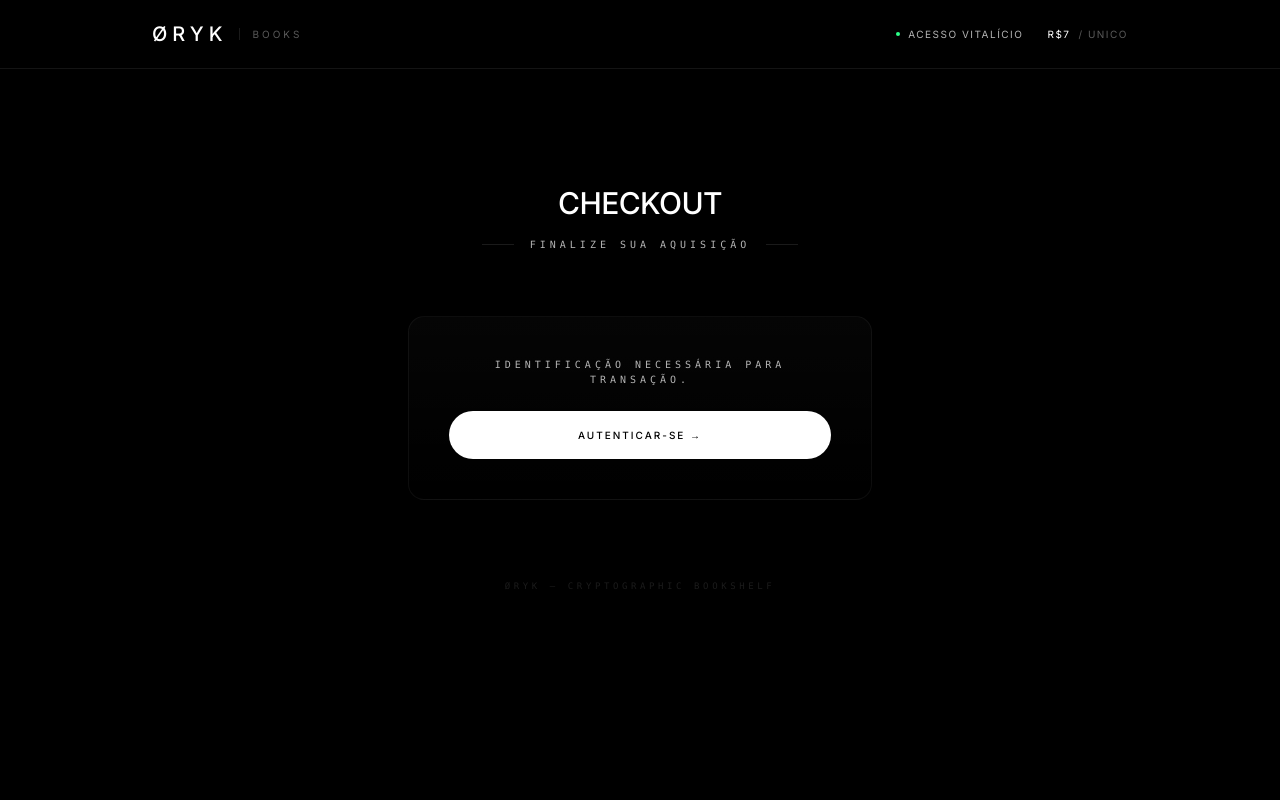
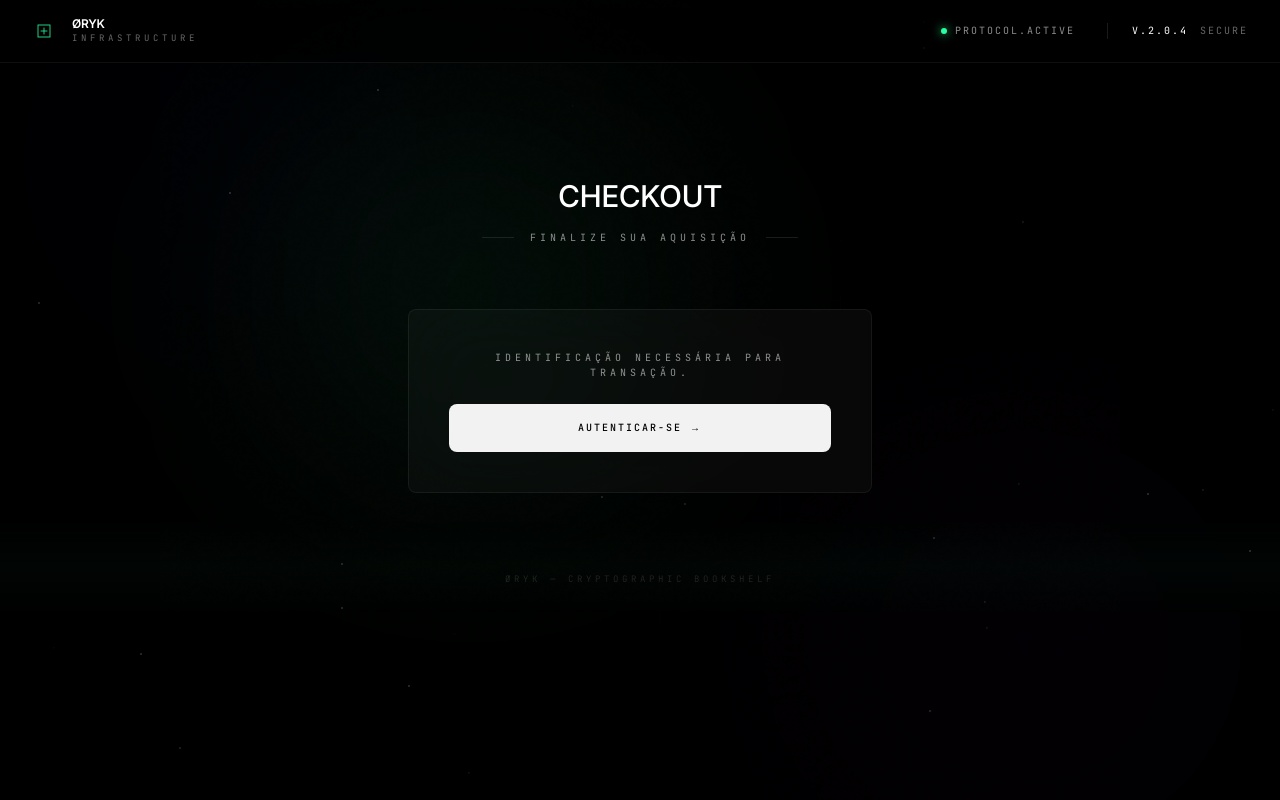
Before and after one commit to oryk-xxx/neworykbooks, a Next.js app: page /checkout in a window 1280 px wide. Built offline with nearby package versions, Linux system fonts and the light colour scheme; no server answers.

Commit message:
update31

```diff
--- a/src/app/globals.css
+++ b/src/app/globals.css
@@ -11,64 +11,129 @@ body {
   body {
     @apply bg-background text-foreground antialiased selection:bg-accent/30;
     font-feature-settings: "cv02", "cv03", "cv04", "cv11";
-    --oryk-accent-shadow: 0 0 25px rgba(43, 255, 136, 0.3);
+    --oryk-accent-shadow: 0 0 25px hsla(153, 100%, 58%, 0.3);
   }
 
   h1,
   h2,
   h3,
   h4 {
-    @apply tracking-oryk font-medium;
+    @apply tracking-tight font-sans font-medium;
   }
 }
 
 @layer components {
   .oryk-surface {
-    @apply rounded-2xl border border-white/[0.05] bg-gradient-to-b from-white/[0.02] to-transparent shadow-oryk backdrop-blur-md transition-all duration-[250ms];
+    @apply rounded-lg border border-white/[0.06] bg-surface-primary backdrop-blur-[40px] transition-all duration-[250ms];
+  }
+
+  .oryk-glass {
+    @apply backdrop-blur-[40px] border border-white/[0.06] rounded-lg;
   }
 
   .oryk-surface-hover {
-    @apply hover:border-white/[0.1] hover:bg-surface-hover;
+    @apply hover:border-white/[0.12] hover:bg-surface-hover hover:-translate-y-1 hover:shadow-oryk;
   }
 
   .oryk-button {
-    @apply inline-flex items-center justify-center rounded-full px-5 py-2.5 text-xs font-medium tracking-oryk transition-all duration-[250ms] active:scale-[0.98];
+    @apply inline-flex items-center justify-center rounded-lg px-5 py-2.5 text-xs font-mono tracking-oryk transition-all duration-[250ms] active:scale-[0.98];
   }
 
   .oryk-button-primary {
-    @apply oryk-button bg-white text-black hover:shadow-glow;
+    @apply oryk-button bg-foreground text-background hover:shadow-glow;
   }
 
   .oryk-button-accent {
-    @apply oryk-button bg-accent text-black hover:shadow-[var(--oryk-accent-shadow)];
+    @apply oryk-button bg-accent text-background hover:shadow-[var(--oryk-accent-shadow)];
   }
 
   .oryk-input {
-    @apply w-full rounded-xl border border-white/[0.08] bg-surface-primary px-4 py-3 text-sm text-foreground placeholder:text-text-meta focus:border-accent/40 focus:outline-none focus:ring-1 focus:ring-accent/40 transition-all;
+    @apply w-full rounded-lg border border-white/[0.08] bg-surface-primary px-4 py-3 font-mono text-sm text-foreground placeholder:text-text-meta focus:border-accent/40 focus:outline-none focus:ring-1 focus:ring-accent/40 transition-all;
   }
 }
 
-.no-select {
-  -webkit-user-select: none;
-  -moz-user-select: none;
-  -ms-user-select: none;
-  user-select: none;
+/* ØRYK Background Effects */
+.oryk-grid {
+  background-image: linear-gradient(rgba(255, 255, 255, 0.015) 1px, transparent 1px),
+    linear-gradient(90deg, rgba(255, 255, 255, 0.015) 1px, transparent 1px);
+  background-size: 60px 60px;
+  mask-image: radial-gradient(circle at center, black, transparent 80%);
 }
 
-.blurred-watermark {
-  position: fixed;
-  inset: 0;
+.oryk-scanline {
+  width: 100%;
+  height: 100px;
+  background: linear-gradient(to bottom,
+      transparent,
+      hsla(153, 100%, 58%, 0.02),
+      transparent);
+  position: absolute;
+  top: -100px;
+  left: 0;
+  animation: scanline 8s linear infinite;
   pointer-events: none;
-  opacity: 0.04;
-  display: flex;
-  align-items: center;
-  justify-content: center;
-  font-size: clamp(2rem, 10vw, 6rem);
-  font-weight: 700;
-  text-transform: uppercase;
-  letter-spacing: 0.4em;
-  mix-blend-mode: plus-lighter;
-  filter: blur(1px);
+}
+
+@keyframes scanline {
+  0% {
+    top: -100px;
+  }
+
+  100% {
+    top: 100%;
+  }
+}
+
+.oryk-star {
+  @apply h-[1.5px] w-[1.5px] rounded-full bg-white opacity-0;
+  animation: breathe var(--star-duration, 4s) ease-in-out infinite;
+  animation-delay: var(--star-delay, 0s);
+}
+
+@keyframes breathe {
+
+  0%,
+  100% {
+    opacity: 0;
+    transform: scale(0.5);
+  }
+
+  50% {
+    opacity: 0.2;
+    transform: scale(1);
+  }
+}
+
+.oryk-orb {
+  @apply fixed rounded-full blur-[100px] pointer-events-none;
+  animation: drift 20s ease-in-out infinite alternate;
+}
+
+@keyframes drift {
+  0% {
+    transform: translate(0, 0) scale(1);
+  }
+
+  100% {
+    transform: translate(100px, 50px) scale(1.1);
+  }
+}
+
+/* Typography Utilities */
+.text-label {
+  @apply font-mono text-[10px] tracking-[0.4em] uppercase text-text-secondary;
+}
+
+.text-header {
+  @apply font-mono text-[10px] tracking-[0.4em] text-primary uppercase mb-6;
+}
+
+.text-body {
+  @apply font-mono text-sm text-text-secondary leading-relaxed;
+}
+
+.status-dot {
+  @apply h-1.5 w-1.5 rounded-full bg-primary shadow-[0_0_10px_#2BFF88];
 }
 
 /* Custom Scrollbar for Luxury Style */
--- a/src/app/layout.tsx
+++ b/src/app/layout.tsx
@@ -1,9 +1,11 @@
 import type { Metadata } from "next";
-import { Inter, Outfit } from "next/font/google";
+import { Inter, JetBrains_Mono } from "next/font/google";
 import "./globals.css";
+import BackgroundEffects from "@/components/common/BackgroundEffects";
+import Image from "next/image";
 
 const inter = Inter({ subsets: ["latin"], variable: "--font-inter" });
-const outfit = Outfit({ subsets: ["latin"], variable: "--font-outfit" });
+const jetbrains = JetBrains_Mono({ subsets: ["latin"], variable: "--font-jetbrains" });
 
 export const metadata: Metadata = {
   title: "ØRYK Books",
@@ -12,32 +14,48 @@ export const metadata: Metadata = {
 
 export default function RootLayout(props: { children: React.ReactNode }) {
   return (
-    <html lang="pt-BR" className={`dark ${inter.variable} ${outfit.variable}`}>
-      <body className="min-h-screen bg-background text-foreground font-sans">
-        <div className="relative min-h-screen flex flex-col">
-          <header className="border-b border-borderSubtle bg-background/80 backdrop-blur-xl sticky top-0 z-50">
-            <div className="mx-auto flex max-w-5xl items-center justify-between px-6 py-5">
-              <div className="flex items-center gap-3">
-                <span className="text-xl font-medium tracking-oryk-wide uppercase">
-                  ØRYK
-                </span>
-                <span className="h-3 w-px bg-white/10" />
-                <span className="text-[10px] tracking-[0.3em] uppercase text-text-meta">
-                  Books
-                </span>
+    <html lang="pt-BR" className={`dark ${inter.variable} ${jetbrains.variable}`}>
+      <body className="min-h-screen bg-background text-foreground font-sans selection:bg-accent/30 selection:text-background">
+        <BackgroundEffects />
+
+        <div className="relative min-h-screen flex flex-col z-10">
+          <header className="border-b border-white/[0.06] bg-black/40 backdrop-blur-[40px] sticky top-0 z-50">
+            <div className="mx-auto flex max-w-7xl items-center justify-between px-8 py-4">
+              <div className="flex items-center gap-4">
+                <Image
+                  src="/oryk.svg"
+                  alt="ØRYK"
+                  width={24}
+                  height={24}
+                  className="opacity-90"
+                />
+                <div className="flex flex-col">
+                  <span className="font-sans text-xs font-semibold tracking-[-0.02em] uppercase text-white">
+                    ØRYK
+                  </span>
+                  <span className="font-mono text-[9px] tracking-[0.4em] uppercase text-text-meta">
+                    Infrastructure
+                  </span>
+                </div>
               </div>
-              <div className="flex items-center gap-6 text-[10px] uppercase tracking-oryk text-text-secondary">
-                <div className="hidden md:flex items-center gap-2">
-                  <span className="h-1 w-1 rounded-full bg-accent animate-pulse" />
-                  <span>Acesso vitalício</span>
+
+              <div className="flex items-center gap-8">
+                <div className="hidden md:flex items-center gap-2 font-mono text-[10px] tracking-[0.2em] uppercase text-text-secondary">
+                  <span className="status-dot" />
+                  <span>Protocol.Active</span>
                 </div>
-                <div className="flex items-center gap-2">
-                  <span className="text-white">R$7</span>
-                  <span className="text-text-meta">/ unico</span>
+
+                <div className="flex items-center gap-6">
+                  <span className="h-4 w-px bg-white/10" />
+                  <div className="flex items-center gap-3 font-mono text-[10px] uppercase tracking-[0.2em]">
+                    <span className="text-white">V.2.0.4</span>
+                    <span className="text-text-meta">Secure</span>
+                  </div>
                 </div>
               </div>
             </div>
           </header>
+
           <main className="flex-1">{props.children}</main>
         </div>
       </body>
--- /dev/null
+++ b/src/components/common/BackgroundEffects.tsx
@@ -0,0 +1,51 @@
+"use client";
+
+import React from "react";
+
+export default function BackgroundEffects() {
+    return (
+        <div className="fixed inset-0 z-[-1] overflow-hidden pointer-events-none bg-black">
+            {/* Void Nebula - Base Gradients */}
+            <div className="absolute inset-0 opacity-20">
+                <div className="absolute top-[-10%] left-[-10%] w-[60%] h-[60%] rounded-full bg-[radial-gradient(circle,rgba(0,10,50,0.8),transparent_70%)] blur-[120px]" />
+                <div className="absolute bottom-[-10%] right-[-10%] w-[60%] h-[60%] rounded-full bg-[radial-gradient(circle,rgba(40,0,60,0.6),transparent_70%)] blur-[120px]" />
+            </div>
+
+            {/* Grid Overlay */}
+            <div className="oryk-grid absolute inset-0 opacity-40" />
+
+            {/* Floating Orbs */}
+            <div className="oryk-orb w-[400px] h-[400px] bg-accent/5 top-[10%] left-[20%] [--star-delay:0s]" />
+            <div className="oryk-orb w-[500px] h-[500px] bg-accent/3 bottom-[15%] right-[10%] [--star-delay:-10s]" />
+
+            {/* Star Field */}
+            <div className="absolute inset-0">
+                {[...Array(40)].map((_, i) => (
+                    <div
+                        key={i}
+                        className="oryk-star absolute"
+                        style={{
+                            top: `${Math.random() * 100}%`,
+                            left: `${Math.random() * 100}%`,
+                            "--star-duration": `${2 + Math.random() * 4}s`,
+                            "--star-delay": `${Math.random() * -10}s`,
+                        } as React.CSSProperties}
+                    />
+                ))}
+            </div>
+
+            {/* Scanline */}
+            <div className="oryk-scanline" />
+
+            {/* Noise Texture Overlay */}
+            <div className="absolute inset-0 opacity-[0.02] pointer-events-none mix-blend-overlay">
+                <svg viewBox="0 0 200 200" xmlns="http://www.w3.org/2000/svg" className="w-full h-full">
+                    <filter id="noiseFilter">
+                        <feTurbulence type="fractalNoise" baseFrequency="0.65" numOctaves="3" stitchTiles="stitch" />
+                    </filter>
+                    <rect width="100%" height="100%" filter="url(#noiseFilter)" />
+                </svg>
+            </div>
+        </div>
+    );
+}
--- a/tailwind.config.mjs
+++ b/tailwind.config.mjs
@@ -9,32 +9,40 @@ const config = {
     extend: {
       colors: {
         background: "#000000",
-        foreground: "#FFFFFF",
+        foreground: "rgba(255, 255, 255, 0.95)",
         surface: {
-          primary: "#050505",
-          hover: "#0A0A0A",
-          active: "#121212"
+          primary: "rgba(255, 255, 255, 0.03)",
+          hover: "rgba(255, 255, 255, 0.06)",
+          active: "rgba(255, 255, 255, 0.08)"
+        },
+        primary: {
+          DEFAULT: "hsl(153, 100%, 58%)",
+          muted: "hsla(153, 100%, 58%, 0.1)"
         },
         accent: {
-          DEFAULT: "#2BFF88",
-          muted: "rgba(43, 255, 136, 0.1)"
+          DEFAULT: "hsl(153, 100%, 58%)",
+          muted: "hsla(153, 100%, 58%, 0.1)"
         },
         text: {
-          secondary: "rgba(255, 255, 255, 0.70)",
-          meta: "rgba(255, 255, 255, 0.35)"
+          primary: "rgba(255, 255, 255, 0.95)",
+          secondary: "rgba(255, 255, 255, 0.55)",
+          tertiary: "rgba(255, 255, 255, 0.40)",
+          meta: "rgba(255, 255, 255, 0.40)"
         },
-        borderSubtle: "rgba(255, 255, 255, 0.08)"
+        borderSubtle: "rgba(255, 255, 255, 0.06)"
       },
       boxShadow: {
         oryk: "0 20px 50px rgba(0, 0, 0, 0.8)",
-        glow: "0 0 20px rgba(43, 255, 136, 0.15)"
+        glow: "0 0 20px hsla(153, 100%, 58%, 0.15)"
       },
       fontFamily: {
-        sans: ["Inter", "Outfit", "system-ui", "sans-serif"]
+        sans: ["var(--font-inter)", "Inter", "system-ui", "sans-serif"],
+        mono: ["var(--font-jetbrains)", "JetBrains Mono", "monospace"]
       },
       letterSpacing: {
         oryk: "0.15em",
-        "oryk-wide": "0.25em"
+        "oryk-wide": "0.4em",
+        tight: "-0.02em"
       },
       transitionDuration: {
         DEFAULT: "250ms"
```
Also changed, not shown: public/oryk-loading.svg (added), public/oryk.svg (added).
